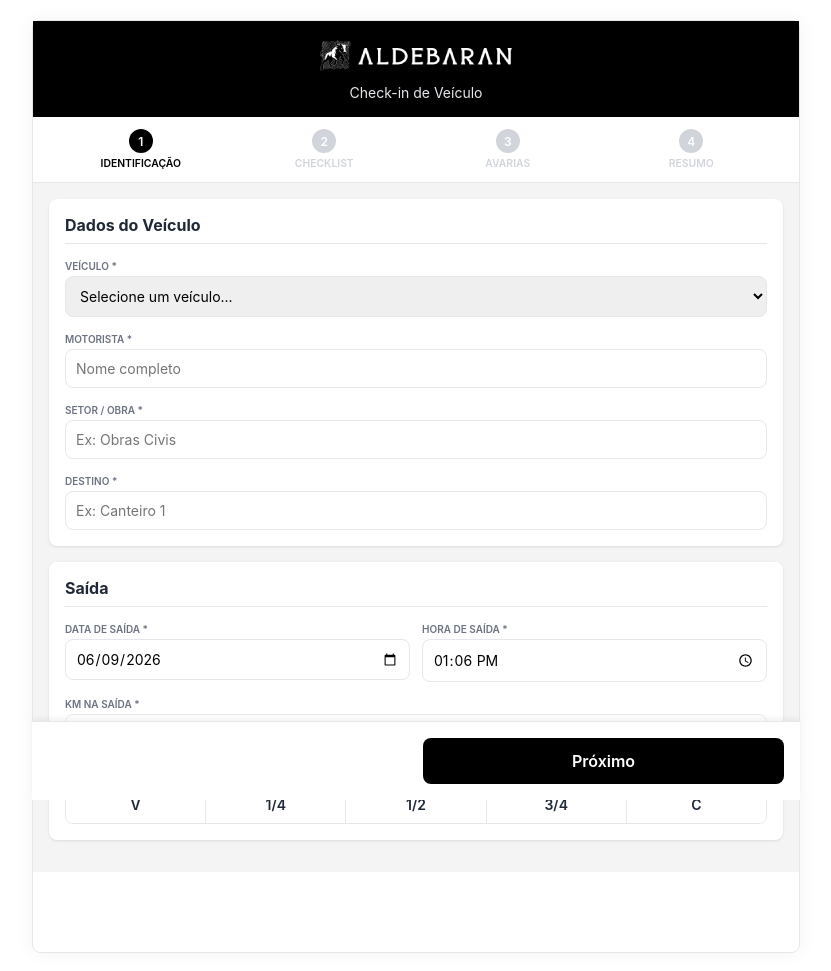
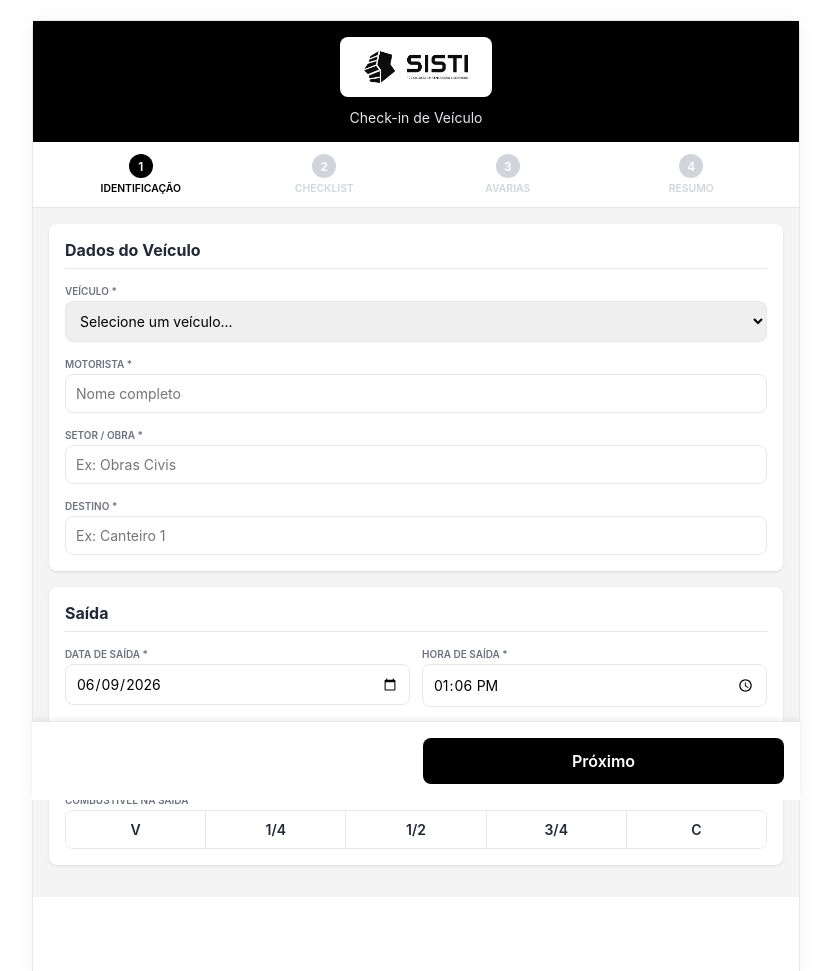
Before and after one commit to SamuelLSales/check-list, a plain HTML site: page index.html in a window 1280 px wide. Shown: the top 971 px of the page, without its empty margins (224-1055 px from the left). Drawn offline with nearby package versions, Linux system fonts and the light colour scheme.

Commit message:
atualização da logo

```diff
--- a/css/style.css
+++ b/css/style.css
@@ -49,6 +49,15 @@ body {
     color: white;
     padding: 16px;
     text-align: center;
+}
+
+.header-logo {
+    height: 60px;
+    margin-bottom: 8px;
+    background-color: #ffffff;
+    padding: 10px 20px;
+    border-radius: var(--radius);
+    display: inline-block;
 }
 
 .header h1 {
--- a/index.html
+++ b/index.html
@@ -1,5 +1,6 @@
 <!DOCTYPE html>
 <html lang="pt-BR">
+
 <head>
     <meta charset="UTF-8">
     <meta name="viewport" content="width=device-width, initial-scale=1.0">
@@ -8,11 +9,12 @@
     <!-- Import do jsPDF via CDN -->
     <script src="https://cdnjs.cloudflare.com/ajax/libs/jspdf/2.5.1/jspdf.umd.min.js"></script>
 </head>
+
 <body>
     <!-- TODO: LOGIN - FASE 2: Adicionar tela de login (antes de index.html carregar o app) -->
 
     <header class="header">
-        <img src="assets/logo.png" alt="Logo Grupo Aldebaran" style="max-height: 40px; margin-bottom: 8px;">
+        <img src="assets/Principal_3@3x.png" alt="Logo Grupo Aldebaran" class="header-logo">
         <h2>Check-in de Veículo</h2>
         <!-- FASE 2: Onde exibir nome do usuário logado no cabeçalho -->
     </header>
@@ -41,4 +43,5 @@
     <script src="js/pdf.js"></script>
     <script src="js/app.js"></script>
 </body>
+
 </html>
```
Also changed, not shown: assets/Principal_3@3x.png (added), assets/Principal_3@3x_original.png (added).
